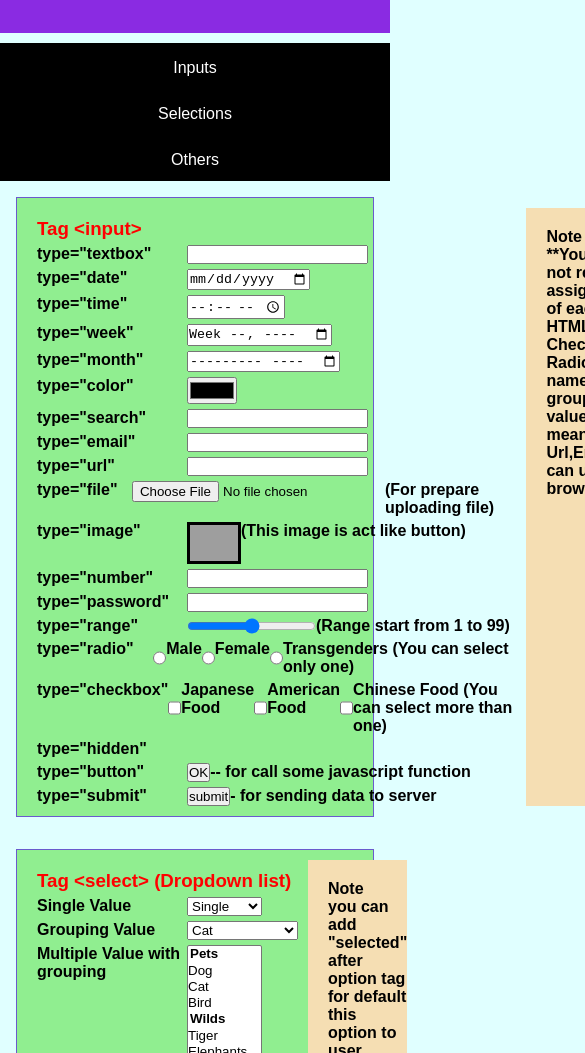
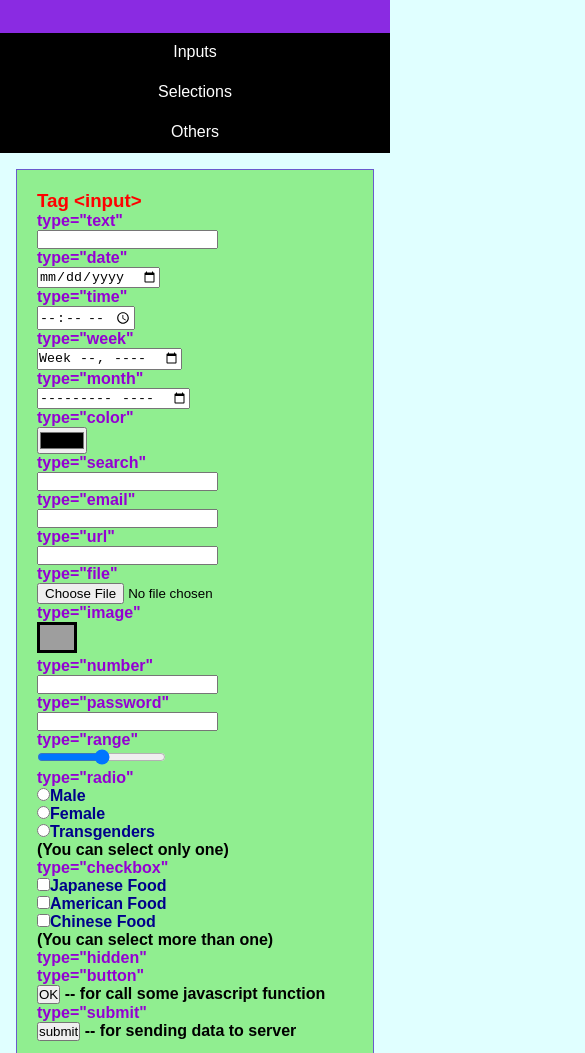
Before and after one commit to Erosagape/HTMLElement, a plain HTML site: page index.html in a window 390 px wide. Shown: the part 47-1100 px from the top of the page, 585 px wide, since content can reach past the window. Drawn offline with Linux system fonts and the light colour scheme; grey boxes are pictures that could not be loaded.

Commit message:
normalize and edit css

```diff
--- a/index.html
+++ b/index.html
@@ -28,8 +28,8 @@
             <article>
                 <h3>Tag &lt;input&gt;</h3>
                 <div class="column">
-                    <label>type="textbox"</label>
-                    <input type="textbox">
+                    <label>type="text"</label>
+                    <input type="text">
                 </div>
                 <div class="column">
                     <label>type="date"</label>
@@ -65,14 +65,13 @@
                 </div>
                 <div class="column">
                     <label>type="file"</label>
-                    <input type="file"> (For prepare uploading file)
+                    <input type="file">
                 </div>
                 <div class="column">
                     <label>type="image"</label>
                     <input type="image"
-                        src="http://woodphoriaky.com/wp-content/uploads/2018/05/design-a-free-logo-free-logo-maker-abstract-bridge-logo-design-download.png"
-                        style="border:solid;width:10%;height:10%;">
-                    (This image is act like button)
+                           src="http://woodphoriaky.com/wp-content/uploads/2018/05/design-a-free-logo-free-logo-maker-abstract-bridge-logo-design-download.png"
+                           style="border:solid;width:10%;height:10%;">
                 </div>
                 <div class="column">
                     <label>type="number"</label>
@@ -85,24 +84,25 @@
                 <div class="column">
                     <label>type="range"</label>
                     <input type="range" min="1" max="99">
-                    (Range start from 1 to 99)
                 </div>
                 <div class="column">
                     <label>type="radio"</label>
-                    <input type="radio" name="sex" value="Male"> Male
-                    <input type="radio" name="sex" value="Female"> Female
-                    <input type="radio" name="sex" value="Trans">
-                    Transgenders (You can select only one)
+                    <div class="row">
+                        <label><input type="radio" name="sex" id="sex_male" value="Male">Male</label>
+                        <label><input type="radio" name="sex" id="sex_female" value="Female">Female</label>
+                        <label><input type="radio" name="sex" id="sex_trans" value="Trans">Transgenders</label>
+                    </div>
                 </div>
+                (You can select only one)
                 <div class="column">
                     <label>type="checkbox"</label>
-                    <input type="checkbox" name="food" value="Japanese">
-                    Japanese Food
-                    <input type="checkbox" name="food" value="American">
-                    American Food
-                    <input type="checkbox" name="food" value="Chinese">
-                    Chinese Food (You can select more than one)
+                    <div class="row">
+                        <label><input type="checkbox" name="food" id="food_jp" value="Japanese">Japanese Food</label>
+                        <label><input type="checkbox" name="food" id="food_us" value="American">American Food</label>
+                        <label><input type="checkbox" name="food" id="food_cn" value="Chinese">Chinese Food</label>
+                    </div>
                 </div>
+                (You can select more than one)
                 <div class="column">
                     <label>type="hidden"</label>
                     <input type="hidden" value="I love you! but I
@@ -111,13 +111,13 @@
                 <div class="column">
                     <label>type="button"</label>
                     <input type="button" value="OK">
-                    -- for call some javascript function
                 </div>
+                -- for call some javascript function
                 <div class="column">
                     <label>type="submit"</label>
                     <input type="submit" value="submit">
-                    - for sending data to server
                 </div>
+                -- for sending data to server
             </article>
             <aside>
                 <b>Note</b>
@@ -182,14 +182,14 @@
             </aside>
         </section>
         <section id="others">
-            <article style="flex:40%">
+            <article>
                 <h3>Tag &lt;textarea&gt;</h3>
                 <p>
                     you can write text with multiple line here :<br />
                     <textarea style="width:80%;height:200px"></textarea>
                 </p>
             </article>
-            <article style="flex:40%">
+            <article>
                 <div>
                     <h3>Tag &lt;label&gt;</h3>
                     <p>
@@ -229,7 +229,7 @@
             </aside>
         </section>
         <section id="etc">
-            <article style="flex-direction: column">
+            <article class="row">
                 <article>
                     <h3>Tag &lt;details&gt;</h3>
                     <p>
--- a/style.css
+++ b/style.css
@@ -1,96 +1,105 @@
 * {
     /*ึ---CSS Reset---*/
-    margin:0;
-    padding:0;
+    margin: 0;
+    padding: 0;
 }
 
 body {
     /*--Style for Body--*/
-    background:lightcyan;
+    background: lightcyan;
     font-family: Arial, Helvetica, sans-serif;
 }
 
-footer,header {
+footer, header {
     /*--Style For header--*/
-    color:yellow;
-    padding-top:1em;
+    display: block;
+    color: yellow;
+    padding-top: 1em;
     padding-left: 1em;
-    display:inline-flexbox;
+    padding-bottom: 1em;
     height: 3em;
-    background-color:blueviolet;
-    padding-bottom:1em;
+    background-color: blueviolet;
 }
 
 main {
     /*--Style For main--*/
-    display:flex;  /*This is flexbox*/
+    display: flex; /*This is flexbox*/
     flex-direction: column; /*For top-down */
 }
 
 section {
     /*--Style For section--*/
-    display:flex;  /*This is flexbox*/
-
+    display: flex; /*This is flexbox*/
     flex-direction: row; /*For top-down */
     font-weight: bold;
-
-    margin-top:1em;
-    margin-left:1em;
-    margin-right:1em;
+    margin-top: 1em;
+    margin-left: 1em;
+    margin-right: 1em;
     margin-bottom: 1em;
-
-    border:solid slateblue;
-    background-color:lightgreen;
+    border: solid slateblue;
     border-width: thin;
+    background-color: lightgreen;
 }
 
 article {
     /*--Style for article--*/
-    color:black;
-    padding-left :20px;
-    padding-top :20px;
+    flex: 80%;
+    color: black;
+    padding-left: 20px;
+    padding-top: 20px;
     margin-bottom: 10px;
-    flex:80%;
 }
 
 aside {
     /*--Style For aside--*/
-    flex:20%;
-    padding-left :20px;
-    padding-top :20px;
-    margin-top:10px;
+    flex: 20%;
+    padding-left: 20px;
+    padding-top: 20px;
+    margin-top: 10px;
     margin-right: 10px;
     margin-bottom: 10px;
-    margin-left:10px;
-    background-color:wheat;
+    margin-left: 10px;
+    background-color: wheat;
 }
 
 h3 {
-    color:red;
+    color: red;
 }
 
 .column {
-    display:flex;
-    margin-top:5px;
+    display: flex;
+    margin-top: 5px;
+}
+
+.row {
+    display: flex;
+    flex-direction: column;
 }
 
 .column label {
-    display:block;
-    width:150px;
-    text-align:left;
+    display: block;
+    width: 150px;
+    text-align: left;
+    color: darkviolet;
+}
+
+.row label {
+    color: darkblue;
+}
+
+#others article {
+    flex: 40%;
 }
 
 nav {
-    font-weight: 400;
+    font-weight: 100;
     font-size: 1em;
 }
 
     nav ul {
-    list-style: none;
         display: flex;
         justify-content: flex-start;
         list-style-type: none;
-    text-align: center;
         background-color: black;
         width: 100%;
     }
@@ -100,11 +109,12 @@ nav li {
     }
 
     nav a {
+        padding-top: 10px;
         display: block;
         text-decoration: none;
+        text-align: center;
+        color: white;
         height: 30px;
-    padding-top: 1em;
-    color: white;
     }
 
         nav a:hover {
@@ -113,15 +123,16 @@ nav a:hover {
         }
 
 @media (max-width:600px) {
-    .nav {
-        display: none;
+    .column {
+        display: inline;
     }
 
     nav ul {
-        margin-top: 10px;
-        display: flex;
         flex-direction: column;
-        align-items: start;
+    }
+
+    section {
+        flex-direction: column;
     }
 
     nav li {
```
Lines whose indentation alone changed are shown as unchanged.
